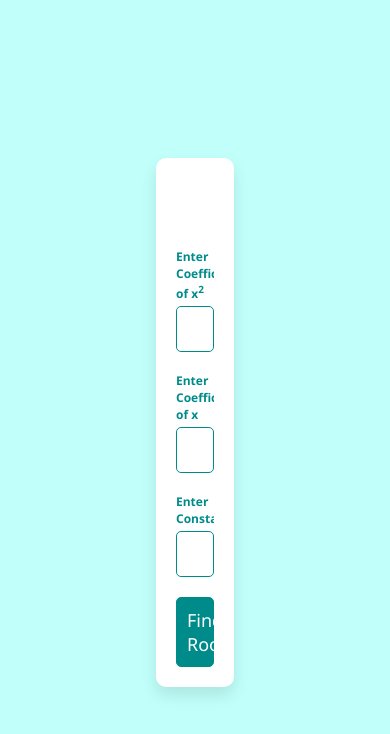
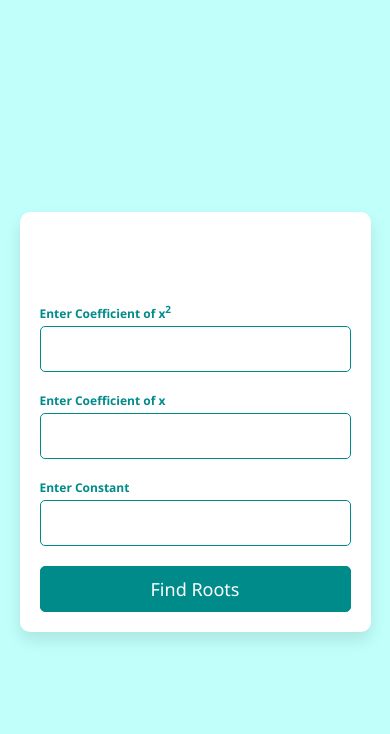
Before and after one commit to Joyozioma/quadratic-app, a plain HTML site: page index.html in a window 390 px wide. Drawn offline with Linux system fonts and the light colour scheme.

Commit message:
Add files via upload

```diff
--- a/style.css
+++ b/style.css
@@ -114,3 +114,18 @@ body{
 background-color: #333;
 border: 1px solid #333;
 }
+
+@media (max-width:450px) {
+    .container{
+        width: 90%;
+        height: fit-content;
+        padding: 20px;
+        background-color: white;
+        display: flex;
+        justify-content: center;
+        align-items: center;
+        border-radius: 10px;
+        box-shadow:0px  8px 16px rgba(0, 0, 0, 0.1);
+
+    }
+}
```
